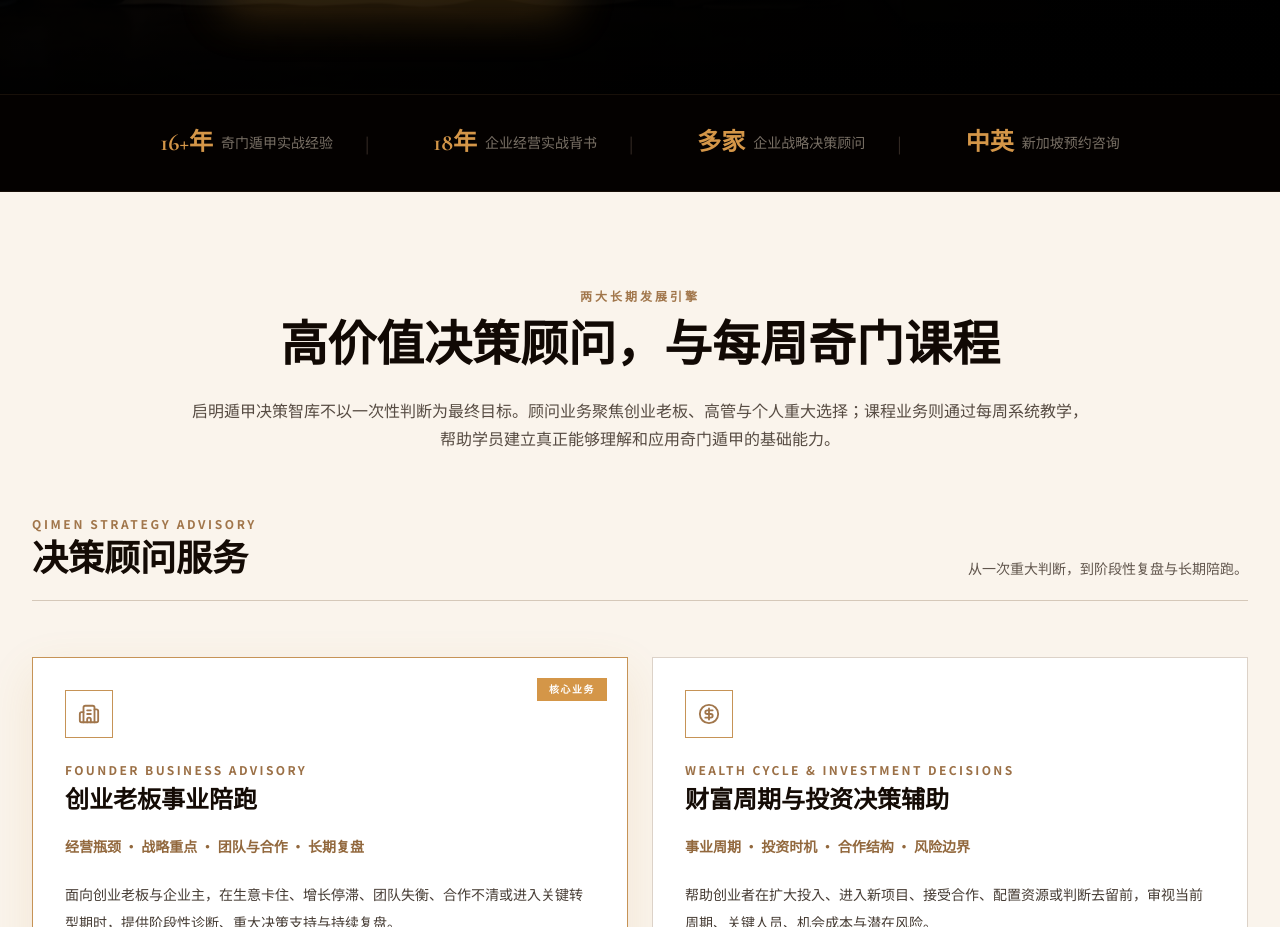
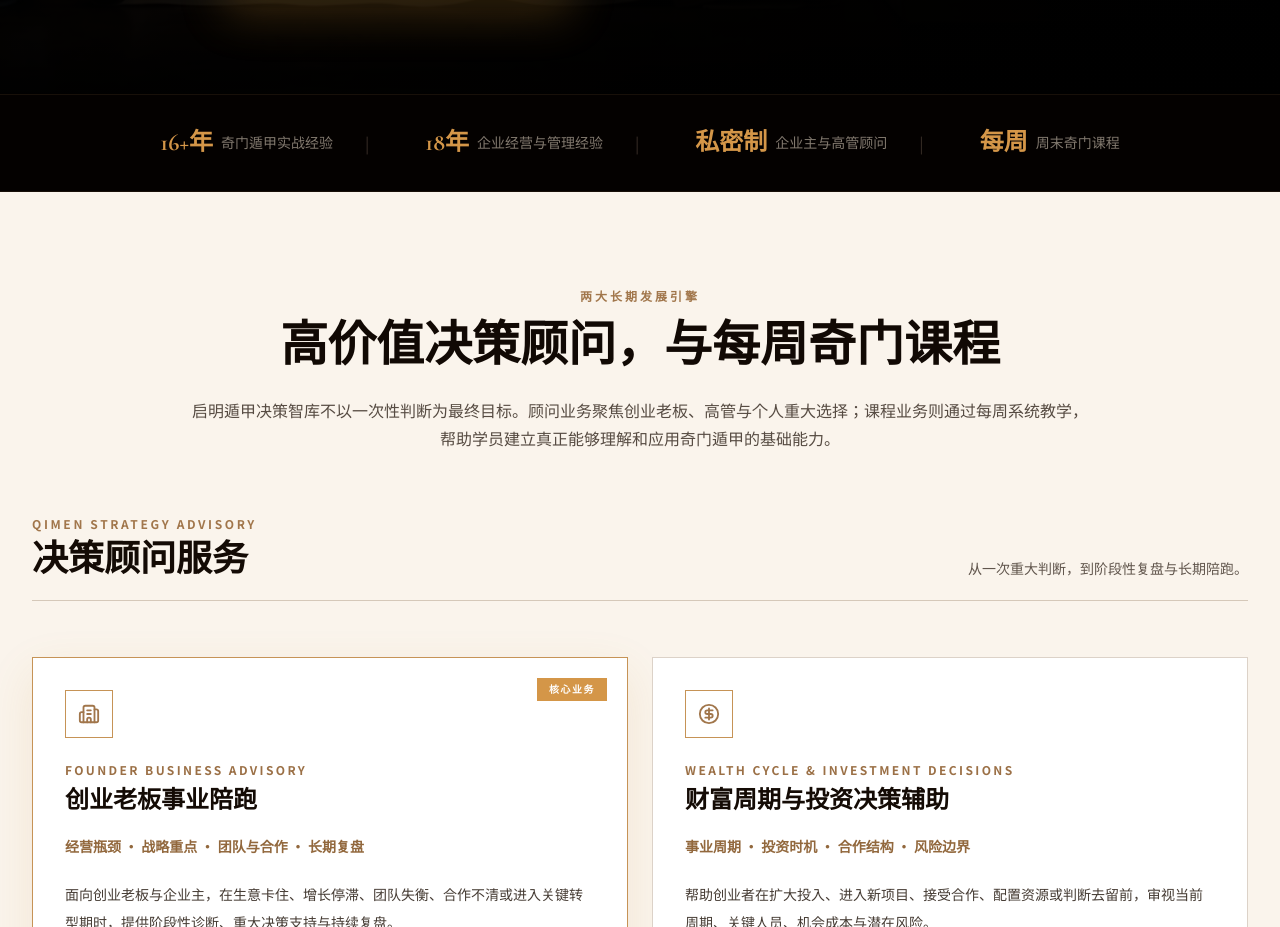
Before and after one commit to BODHIWONG/qmfeng-website, a Next.js app: page / in a window 1280 px wide. Shown: the part 1086-2013 px from the top of the page. Built offline with nearby package versions, Linux system fonts and the light colour scheme.

Commit message:
Update trust bar for advisory and weekly academy

```diff
--- a/components/trust-bar.tsx
+++ b/components/trust-bar.tsx
@@ -5,9 +5,9 @@ import { useLanguage } from "@/contexts/language-context";
 
 const stats = [
   { valueZh: "16+年", valueEn: "16+ Years", labelZh: "奇门遁甲实战经验", labelEn: "Qi Men Dun Jia Practice" },
-  { valueZh: "18年", valueEn: "18 Years", labelZh: "企业经营实战背书", labelEn: "Enterprise Management Background" },
-  { valueZh: "多家", valueEn: "Multiple", labelZh: "企业战略决策顾问", labelEn: "Business Decision Advisory" },
-  { valueZh: "中英", valueEn: "EN / CN", labelZh: "新加坡预约咨询", labelEn: "Singapore Consultation" },
+  { valueZh: "18年", valueEn: "18 Years", labelZh: "企业经营与管理经验", labelEn: "Business Operations Experience" },
+  { valueZh: "私密制", valueEn: "Private", labelZh: "企业主与高管顾问", labelEn: "Founder & Executive Advisory" },
+  { valueZh: "每周", valueEn: "Weekly", labelZh: "周末奇门课程", labelEn: "Weekend Qi Men Courses" },
 ];
 
 export default function TrustBar() {
@@ -16,37 +16,29 @@ export default function TrustBar() {
   return (
     <section className="border-y border-[oklch(0.18_0.02_60)] bg-[oklch(0.08_0.02_60)] py-6 md:py-8">
       <div className="container">
-        <div className="flex flex-wrap items-center justify-center gap-x-8 gap-y-4 md:gap-x-16">
-          {stats.map((stat, i) => (
+        <div className="flex flex-wrap items-center justify-center gap-x-8 gap-y-4 md:gap-x-14">
+          {stats.map((stat, index) => (
             <motion.div
-              key={i}
+              key={stat.labelEn}
               initial={{ opacity: 0, y: 10 }}
               whileInView={{ opacity: 1, y: 0 }}
               viewport={{ once: true }}
-              transition={{ duration: 0.4, delay: i * 0.08 }}
+              transition={{ duration: 0.4, delay: index * 0.08 }}
               className="flex items-center gap-2"
             >
               <span
                 className="text-xl font-bold md:text-2xl"
-                style={{
-                  fontFamily: "var(--font-cormorant), var(--font-noto-serif), serif",
-                  color: "oklch(0.72 0.12 70)",
-                }}
+                style={{ fontFamily: "var(--font-cormorant), var(--font-noto-serif), serif", color: "oklch(0.72 0.12 70)" }}
               >
                 {t(stat.valueZh, stat.valueEn)}
               </span>
               <span
                 className="text-xs md:text-sm"
-                style={{
-                  fontFamily: "var(--font-lato), var(--font-noto-sans), sans-serif",
-                  color: "oklch(0.55 0.02 70)",
-                }}
+                style={{ fontFamily: "var(--font-lato), var(--font-noto-sans), sans-serif", color: "oklch(0.58 0.02 70)" }}
               >
                 {t(stat.labelZh, stat.labelEn)}
               </span>
-              {i < stats.length - 1 && (
-                <span className="ml-6 hidden text-[oklch(0.30_0.02_60)] md:inline">|</span>
-              )}
+              {index < stats.length - 1 && <span className="ml-6 hidden text-[oklch(0.30_0.02_60)] md:inline">|</span>}
             </motion.div>
           ))}
         </div>
```
